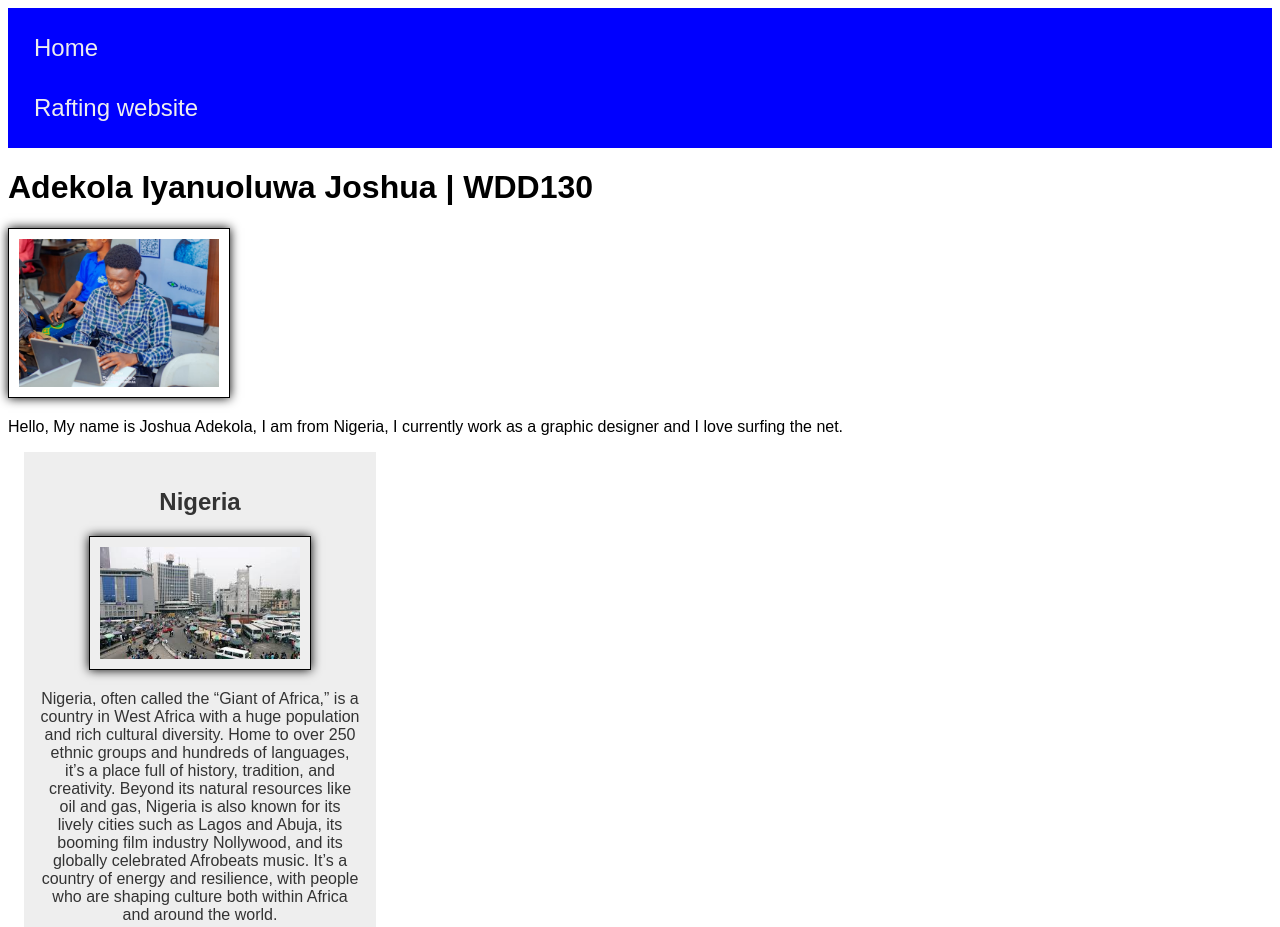
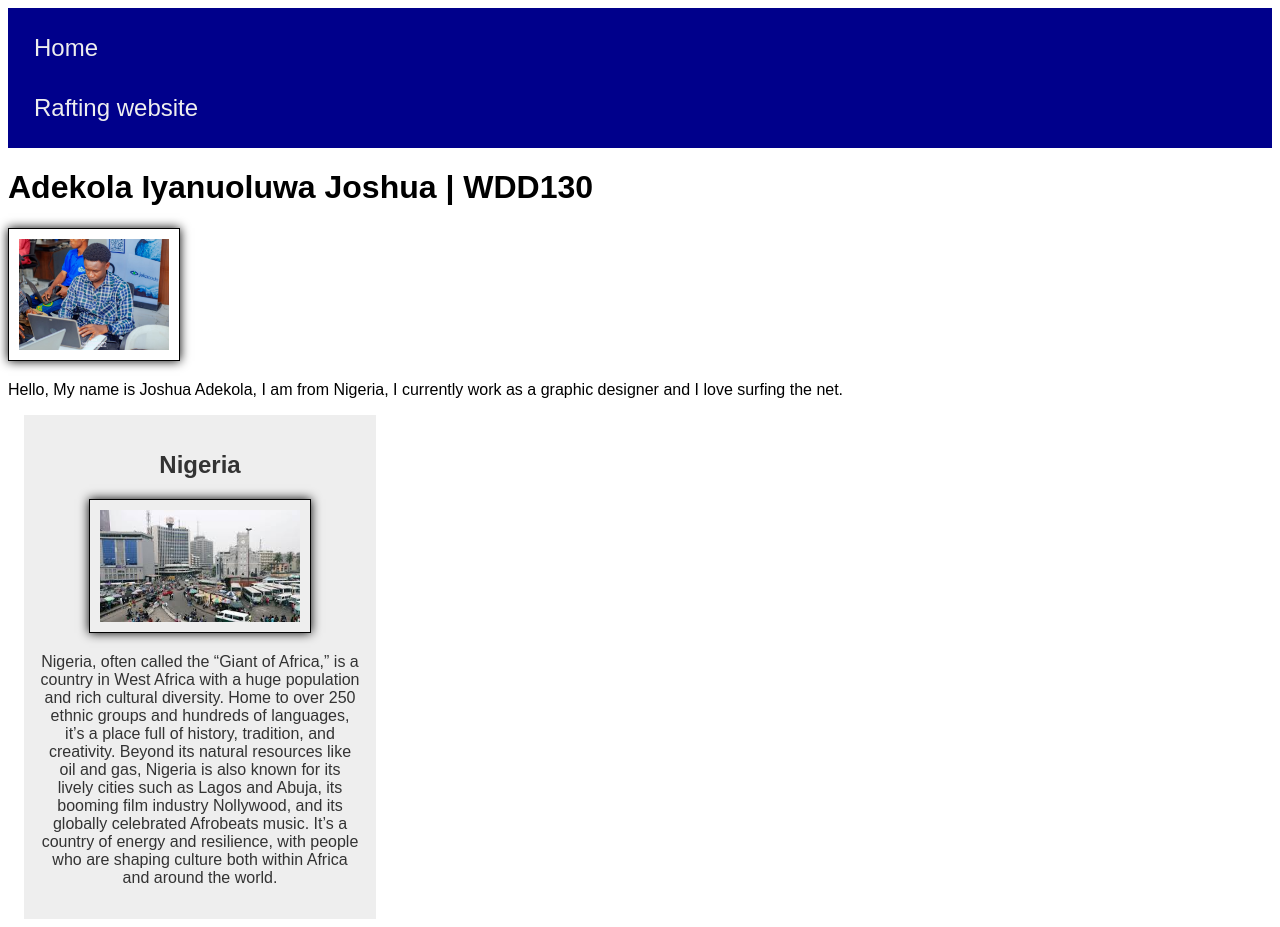
Before and after one commit to Biggjo/wdd130, a plain HTML site: page index.html in a window 1280 px wide. Shown: the top 927 px of the page. Drawn offline with Linux system fonts and the light colour scheme.

Commit message:
an additional change on some css rule

```diff
--- a/styles/styles.css
+++ b/styles/styles.css
@@ -7,7 +7,7 @@ main {
 }
 
 nav {
-    background-color: blue;
+    background-color: darkblue;
     padding: 10px;
 }
 
@@ -34,21 +34,23 @@ aside {
 aside img {
     width: 200px;
     height: auto;
-    border: 1px solid #000;
-    padding: 10px;
-    box-shadow: 0 0 10px rgb(0, 0, 0);
 }
 
 h1 {
     color: #000;
 }
 
-main img{
+img{
     width: 200px;
     height: auto;
     border: 1px solid #000;
     padding: 10px;
     box-shadow: 0 0 10px rgb(0, 0, 0);
+}
+
+main img {
+    width: 150px;
+    height: auto;
 }
 
 p {
```
